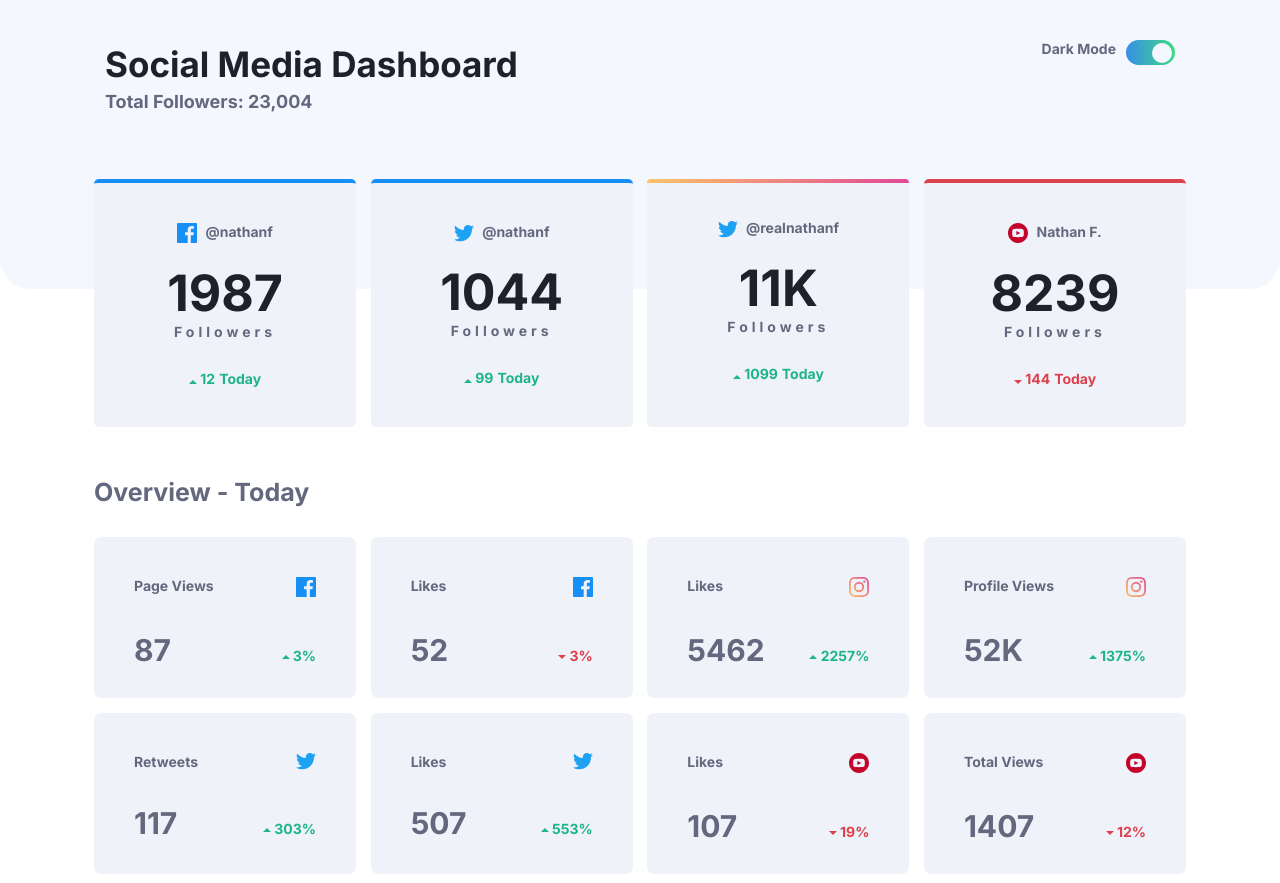
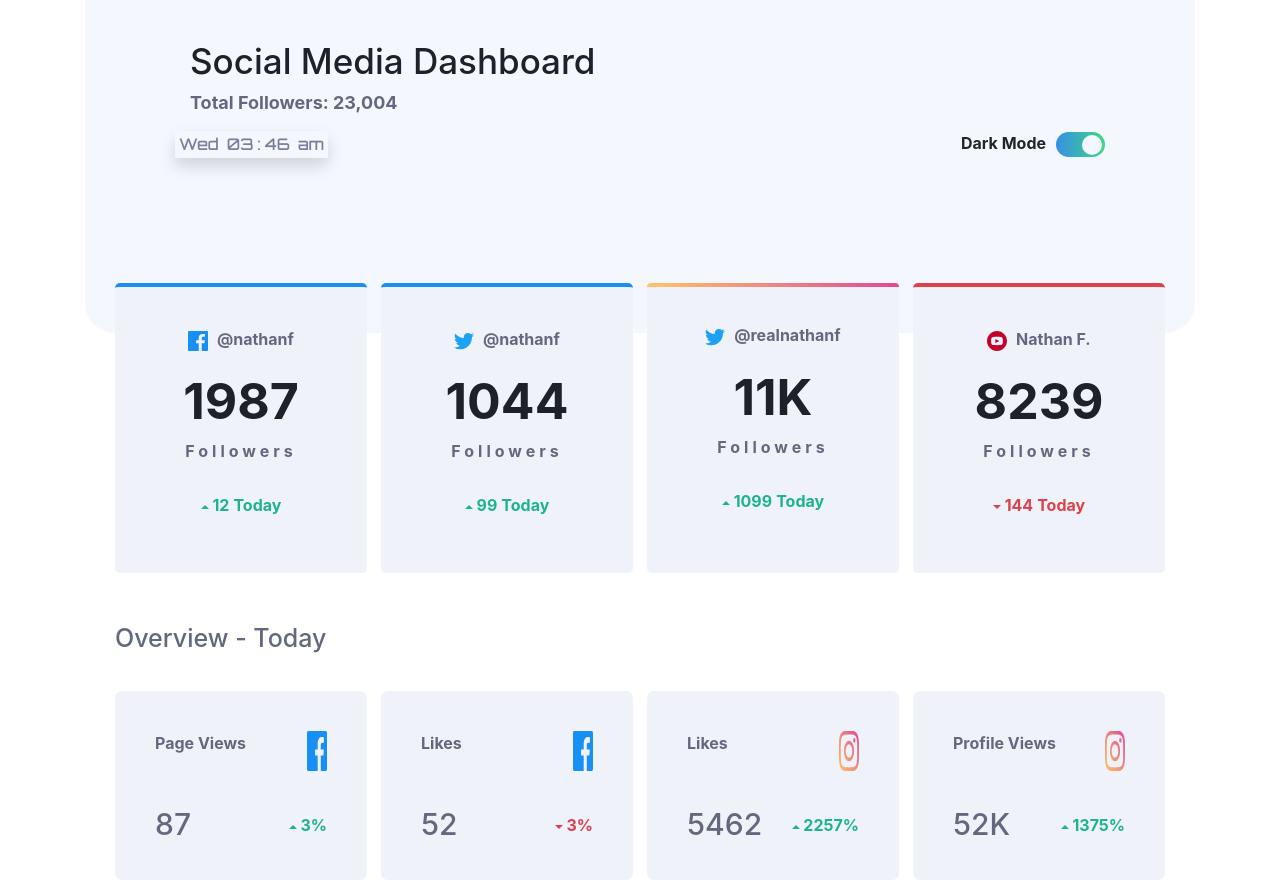
Before and after one commit to masooma-zahedi/designPage4, a plain HTML site: page design-page1/index.html in a window 1280 px wide. Shown: the top 883 px of the page. Drawn offline with nearby package versions, Linux system fonts and the light colour scheme.

Commit message:
add calculate time to project

```diff
--- a/design-page1/index.html
+++ b/design-page1/index.html
@@ -6,13 +6,15 @@
     <meta name="viewport" content="width=device-width, initial-scale=1.0">
     <!-- displays site properly based on user's device -->
     <script src='https://kit.fontawesome.com/07f98e99cb.js'></script>
-
     <link rel="icon" type="image/png" sizes="32x32" href="./images/favicon-32x32.png">
     <link rel="stylesheet" href="style.css">
     <link rel="stylesheet" href="style2.css">
     <!-- font family -->
     <link rel="preconnect" href="https://fonts.gstatic.com">
     <link href="https://fonts.googleapis.com/css2?family=Inter:wght@400;700&display=swap" rel="stylesheet">
+    <!-- bootstrap -->
+    <link rel="stylesheet" href="https://cdn.jsdelivr.net/npm/bootstrap@4.1.3/dist/css/bootstrap.min.css"
+        integrity="sha384-MCw98/SFnGE8fJT3GXwEOngsV7Zt27NXFoaoApmYm81iuXoPkFOJwJ8ERdknLPMO" crossorigin="anonymous">
     <!-- ==== jquery===== -->
     <script src="https://ajax.googleapis.com/ajax/libs/jquery/3.5.1/jquery.min.js"></script>
 
@@ -23,8 +25,8 @@
 </head>
 
 <body>
-    <div class="head">
-        <div class="head-top">
+<!-- <div class="head ">
+        <div class="head-top ">
             <h2>Social Media Dashboard</h2>
             <p>Total Followers: 23,004</p>
         </div>
@@ -36,7 +38,52 @@
                 </div>
             </div>
         </div>
+    </div> -->
+    <!-- new style -->
+    <div class=" container ">
+        <div class=" head">
+            <div class="head-top d-flex justify-content-between align-items-center row">
+                <div class="col-12 social">
+                    <h2>Social Media Dashboard</h2>
+                    <p>Total Followers: 23,004</p>
                 </div>
+                <div id="time" class="col-7 row">
+                    <div class=" d-flex  p-0 d-inline-block  shadow">
+                        <h6 id="day" class=" p-0 m-0 p-1">Sun</h6>
+                        <h6 id="hour" class=" p-0 m-0 p-1 ">hour</h6>
+                        <h6 id="bar1" class=" p-0 m-0 py-1 "> : </h6>
+                        <h6 id="min" class=" p-0 m-0 p-1 ">min</h6>
+                        <h6 id="ampm" class=" p-0 m-0 p-1 ">pm</h6>
+                    </div>
+                </div>
+                <div class="col-5 row justify-content-end">
+                    <div class="txt-mode">Dark Mode</div>
+                    <div class="toggle">
+                        <div class="cir-tog"></div>
+                    </div>
+                </div>
+
+            </div>
+        </div>
+
+
+
+
+
+
+
+
+
+
+
+
+
+
+
+
+
+
+
         <div class="main">
             <div class="main-big">
                 <div class="box-b">
@@ -210,6 +257,7 @@
                 <p>(This responsive for width:375px; width:992px)</p>
             </div>
         </div>
+    </div>
 
 
 
@@ -229,9 +277,15 @@
 
 
 
-
-
-
+        <script src="https://code.jquery.com/jquery-3.3.1.slim.min.js"
+            integrity="sha384-q8i/X+965DzO0rT7abK41JStQIAqVgRVzpbzo5smXKp4YfRvH+8abtTE1Pi6jizo"
+            crossorigin="anonymous"></script>
+        <script src="https://cdn.jsdelivr.net/npm/popper.js@1.14.3/dist/umd/popper.min.js"
+            integrity="sha384-ZMP7rVo3mIykV+2+9J3UJ46jBk0WLaUAdn689aCwoqbBJiSnjAK/l8WvCWPIPm49"
+            crossorigin="anonymous"></script>
+        <script src="https://cdn.jsdelivr.net/npm/bootstrap@4.1.3/dist/js/bootstrap.min.js"
+            integrity="sha384-ChfqqxuZUCnJSK3+MXmPNIyE6ZbWh2IMqE241rYiqJxyMiZ6OW/JmZQ5stwEULTy"
+            crossorigin="anonymous"></script>
         <script src="index.js"></script>
 </body>
 
--- a/design-page1/index.js
+++ b/design-page1/index.js
@@ -26,3 +26,27 @@ sweetch.addEventListener("click",function(){
         darkIntro.classList.add("dark-intro");
     }
 })
+
+
+// calculate date
+window.addEventListener("load",calculateTime);
+function calculateTime(){
+    var date = new Date();
+    var dayNumber = date.getDay();
+    var hour = date.getHours();
+    hour = hour%12 ;
+    hour = hour == 0 ? "12": hour;
+    hour = hour < 10 ? "0"+hour : hour;
+
+    var min = date.getMinutes();
+    min = min < 10 ? "0"+ min : min;
+    var ampm = hour >= 12 ? "pm" : "am";
+    var dayName = ["Sun","Mon","Tue","Wed","thu","Fri","Sat"];
+    var day = dayName[dayNumber];
+
+    document.getElementById("day").innerHTML = day;
+    document.getElementById("hour").innerHTML=hour;
+    document.getElementById("min").innerHTML=min;
+    document.getElementById("ampm").innerHTML=ampm;
+    setTimeout(calculateTime,200)
+}
--- a/design-page1/style.css
+++ b/design-page1/style.css
@@ -1,3 +1,4 @@
+@import url('https://fonts.googleapis.com/css2?family=Orbitron:wght@500&display=swap');
 .colordiv{
     width: 100px;
     height: 50px;
@@ -85,6 +86,9 @@ body{
 }
 .head-top p{
     color: hsl(228, 12%, 44%);
+}
+.head-top h6{
+    color: hsl(230, 15%, 54%);
 }
 .dark-head p{
     color:  hsl(228, 34%, 66%);
@@ -264,3 +268,19 @@ body{
 .dark-intro{
     color: white;
 }
+#time{
+    font-size: 10px;
+    font-family:'Orbitron', sans-serif; ;
+   }
+#time h6{
+    font-size: 1rem;
+}
+
+@media only screen and (max-width: 480px) {
+    #time h6{
+        font-size: 12px;
+    }
+    .social h2{
+        font-size: 1rem;
+    }
+}
--- a/design-page1/style2.css
+++ b/design-page1/style2.css
@@ -1,8 +1,9 @@
 @media only screen and (min-width: 992px) {
+    @import url('https://fonts.googleapis.com/css2?family=Orbitron:wght@500&display=swap');
     .head{
         padding: 40px 105px 135px;
-        display: flex;
-        justify-content: space-between;
+        /* display: flex;
+        justify-content: space-between; */
     }
     .head-top{
         border-bottom: none;
@@ -27,9 +28,9 @@
         /* width: 90%; */
         margin: 0 auto;
         padding:0 30px ;
-        position: relative;
+        /* position: relative;
         top: -110px;
-        width: 90%;
+        width: 90%; */
         margin: 0 auto;
     }
     .main-big{
@@ -57,7 +58,9 @@
     }
 
 
-
+   #time{
+    font-family:'Orbitron', sans-serif; ;
+   }
 
 
 
```
Lines whose indentation alone changed are shown as unchanged.
